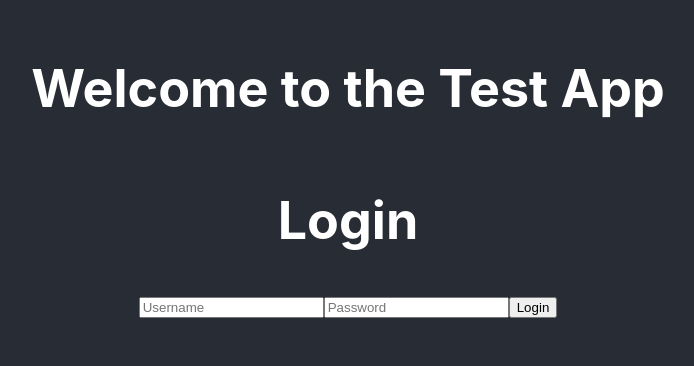
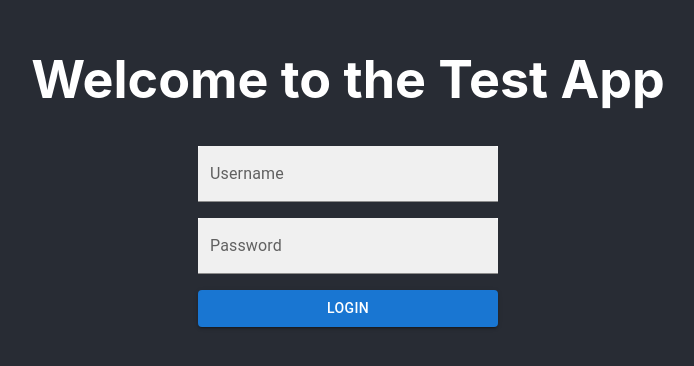
Before and after one commit to kemenceivivi/test-app, a React (Create React App) app: page /login in a window 1280 px wide. Shown: the part 230-596 px from the top of the page, without its empty margins (292-986 px from the left). Built offline with nearby package versions, Linux system fonts and the light colour scheme; what miragejs would draw is missing.

Commit message:
#2 add material ui, style Login component, use Autocomplete from mui, set up prettier

```diff
--- a/package.json
+++ b/package.json
@@ -3,6 +3,9 @@
   "version": "0.1.0",
   "private": true,
   "dependencies": {
+    "@emotion/react": "^11.11.4",
+    "@emotion/styled": "^11.11.5",
+    "@mui/material": "^5.16.1",
     "@testing-library/jest-dom": "^5.11.4",
     "@testing-library/react": "^11.1.0",
     "@testing-library/user-event": "^12.1.10",
@@ -11,9 +14,9 @@
     "@types/node": "^12.0.0",
     "@types/react": "^17.0.0",
     "@types/react-dom": "^17.0.0",
-    "axios": "^0.21.1",
     "js-cookie": "^3.0.5",
     "miragejs": "0.1.42",
+    "prettier": "^3.3.2",
     "react": "^17.0.2",
     "react-dom": "^17.0.2",
     "react-router-dom": "^6.23.1",
--- a/src/components/Login.tsx
+++ b/src/components/Login.tsx
@@ -4,6 +4,9 @@ import { useAuth } from './AuthContext';
 import { useTokenService } from './useTokenService';
 import { useApi } from './useApi';
 import { toast } from 'react-toastify';
+import { Box } from '@mui/material';
+import TextField from '@mui/material/TextField';
+import CustomButton from './StyledButton';
 
 const Login: React.FC = () => {
   const [username, setUsername] = useState('');
@@ -21,41 +24,48 @@ const Login: React.FC = () => {
 
   const handleLogin = async () => {
     try {
-
-      const data = await sendPost<{username: string, password: string}, { token: string, user: { id: number, name: string } }>(
-        '/api/login',
-        { username, password }
-      );
+      const data = await sendPost<
+        { username: string; password: string },
+        { token: string; user: { id: number; name: string } }
+      >('/api/login', { username, password });
 
       setToken(data.token);
       login();
       navigate('/');
-
     } catch (error) {
       if (error instanceof Error) {
         toast.error(error.message);
       } else {
-
       }
     }
   };
 
   return (
     <div>
-      <h1>Login</h1>
-      <input
-        type="text"
+      <Box display={'flex'} flexDirection={'column'} gap={2}>
+        <TextField
+          id="username"
+          label="Username"
+          variant="filled"
           placeholder="Username"
           value={username}
           onChange={(e) => setUsername(e.target.value)}
+          sx={{ width: 300, bgcolor: 'background.paper' }}
         />
-      <input
+
+        <TextField
+          id="password"
+          label="Password"
+          variant="filled"
           type="password"
           placeholder="Password"
           value={password}
           onChange={(e) => setPassword(e.target.value)}
+          sx={{ width: 300, bgcolor: 'background.paper' }}
         />
-      <button onClick={handleLogin}>Login</button>
+
+        <CustomButton onClick={handleLogin}>Login</CustomButton>
+      </Box>
     </div>
   );
 };
--- a/src/components/PrivateRoute.tsx
+++ b/src/components/PrivateRoute.tsx
@@ -3,10 +3,12 @@ import { Navigate } from 'react-router-dom';
 import { useAuth } from './AuthContext';
 
 interface PrivateRouteProps {
-  component: React.ComponentType;
+  component: React.FunctionComponent;
 }
 
-const PrivateRoute: React.FC<PrivateRouteProps> = ({ component: Component }) => {
+const PrivateRoute: React.FC<PrivateRouteProps> = ({
+  component: Component,
+}) => {
   const { isAuthenticated } = useAuth();
 
   return isAuthenticated ? <Component /> : <Navigate to="/login" />;
--- /dev/null
+++ b/src/components/StyledButton.tsx
@@ -0,0 +1,22 @@
+import React from 'react';
+import Button from '@mui/material/Button';
+
+interface CustomButtonProps {
+  onClick: () => void;
+  children: React.ReactNode;
+}
+
+const CustomButton: React.FC<CustomButtonProps> = ({ onClick, children }) => {
+  return (
+    <Button
+      onClick={onClick}
+      variant="contained"
+      color="primary"
+      fullWidth={true}
+    >
+      {children}
+    </Button>
+  );
+};
+
+export default CustomButton;
--- a/src/components/UserList.tsx
+++ b/src/components/UserList.tsx
@@ -1,62 +1,45 @@
-import React, { useState, useEffect } from 'react';
+import React from 'react';
 import { toast } from 'react-toastify';
-import { useApi } from './useApi';
 import { useAuth } from './AuthContext';
+import Autocomplete from '@mui/material/Autocomplete';
+import TextField from '@mui/material/TextField';
+import { Box } from '@mui/material';
+import CustomButton from './StyledButton';
 
 export interface User {
   id: number;
   name: string;
 }
 
+const users: User[] = [
+  { id: 1, name: 'John Doe' },
+  { id: 2, name: 'Jane Smith' },
+  { id: 3, name: 'Alice Johnson' },
+  { id: 4, name: 'Robert Brown' },
+];
+
 const UserList: React.FC = () => {
-    const [users, setUsers] = useState<User[]>([]);
-    const [filter, setFilter] = useState('');
-    const { sendGet } = useApi();
-    const { logout } = useAuth();
-
-    useEffect(() => {
-        const fetchUsers = async () => {
-            try {
-                const fetchedUsers = await sendGet<User[]>('/api/users');
-                console.log('in userlist: ',fetchedUsers);
-                setUsers(fetchedUsers);
-            } catch (error) {
-                if (error instanceof Error) {
-                    console.error('Failed to fetch users', error.message);
-                    toast.error('Failed to load users: ' + error.message);
-                }
-            }
-        };
-
-        fetchUsers();
-    }, [sendGet]);
+  const { isAuthenticated, logout } = useAuth();
 
   const handleLogout = () => {
     logout();
     toast.info('You have been logged out.');
   };
 
-    const filteredUsers = users.filter(user =>
-      user.name.toLowerCase().includes(filter.toLowerCase())
-    );
-
-    return (
-      <div>
-          <input
-            type="text"
-            placeholder="Szűrés név szerint..."
-            value={filter}
-            onChange={(e) => setFilter(e.target.value)}
+  return isAuthenticated ? (
+    <Box display={'flex'} flexDirection={'column'} gap={2}>
+      <Autocomplete
+        id="searchfield"
+        options={users}
+        getOptionLabel={(option) => option.name}
+        renderInput={(params) => (
+          <TextField {...params} label="Search users" variant="filled" />
+        )}
+        sx={{ width: 300, bgcolor: 'background.paper' }}
       />
-          <ul>
-              {filteredUsers.map(user => (
-                <li key={user.id}>{user.name}</li>
-              ))}
-          </ul>
-
-          <button onClick={handleLogout}>Logout</button>
-      </div>
-    );
+      <CustomButton onClick={handleLogout}>Logout</CustomButton>
+    </Box>
+  ) : null;
 };
 
 export default UserList;
--- a/src/index.tsx
+++ b/src/index.tsx
@@ -13,10 +13,14 @@ createServer({
       if (username === 'admin' && password === 'password') {
         return {
           user: { id: 1, name: 'Admin' },
-          token: 'fake-jwt-token'
+          token: 'fake-jwt-token',
         };
       } else {
-        return new Response(401, {}, { error: 'Helytelen felhasználónév vagy jelszó' });
+        return new Response(
+          401,
+          {},
+          { error: 'Helytelen felhasználónév vagy jelszó' },
+        );
       }
     });
 
@@ -25,20 +29,20 @@ createServer({
     });
 
     this.get('/users', (schema, request) => {
-
       const authHeader = request.requestHeaders['Authorization'];
 
       if (authHeader === 'Bearer fake-jwt-token') {
-        return [{ id: 1, name: 'John Doe' },
+        return [
+          { id: 1, name: 'John Doe' },
           { id: 2, name: 'Jane Smith' },
           { id: 3, name: 'Alice Johnson' },
-          { id: 4, name: 'Robert Brown' }];
+          { id: 4, name: 'Robert Brown' },
+        ];
       } else {
         return new Response(401, {}, { error: 'not authorized' });
       }
     });
-
-  }
+  },
 });
 
 ReactDOM.render(
@@ -47,5 +51,5 @@ ReactDOM.render(
       <App />
     </AuthProvider>
   </React.StrictMode>,
-  document.getElementById('root')
+  document.getElementById('root'),
 );
```
Also changed, not shown: 1 other file (tests, documents, lock files or other folders). Lines whose indentation alone changed are shown as unchanged.
